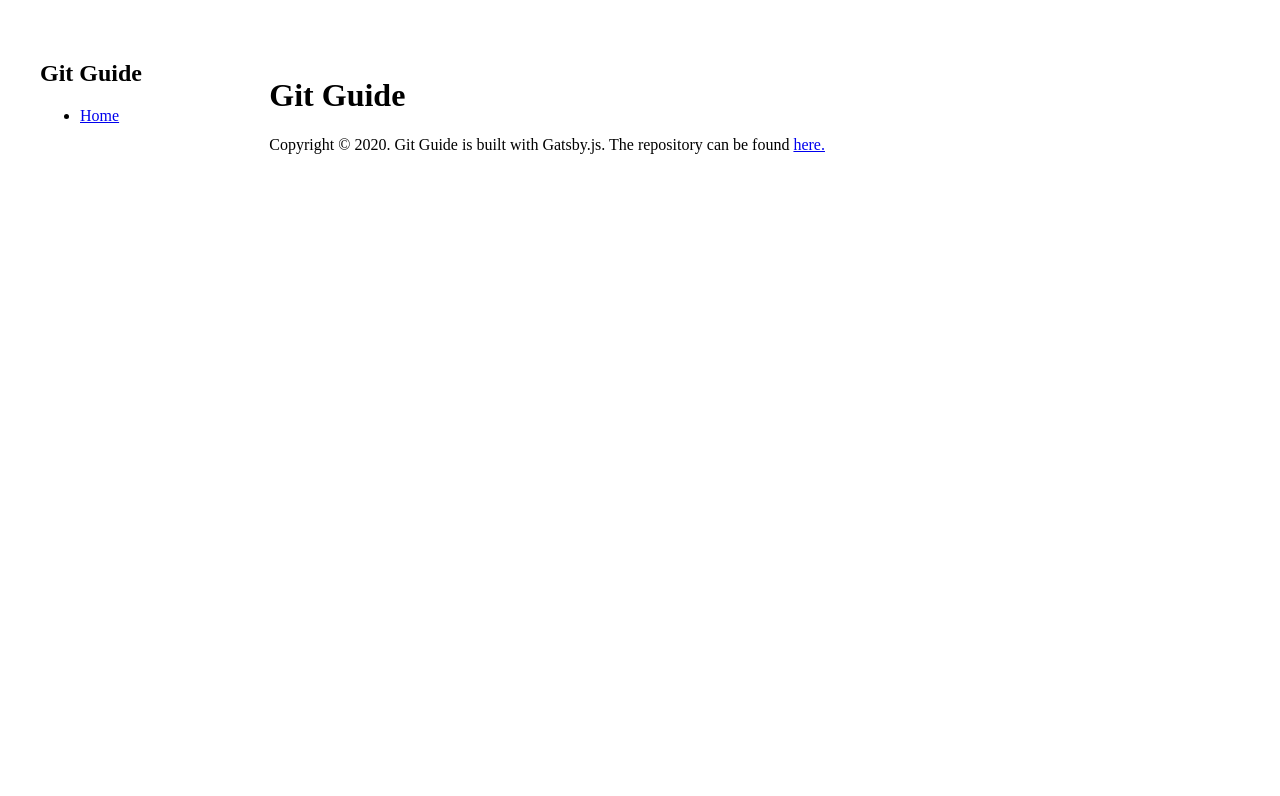
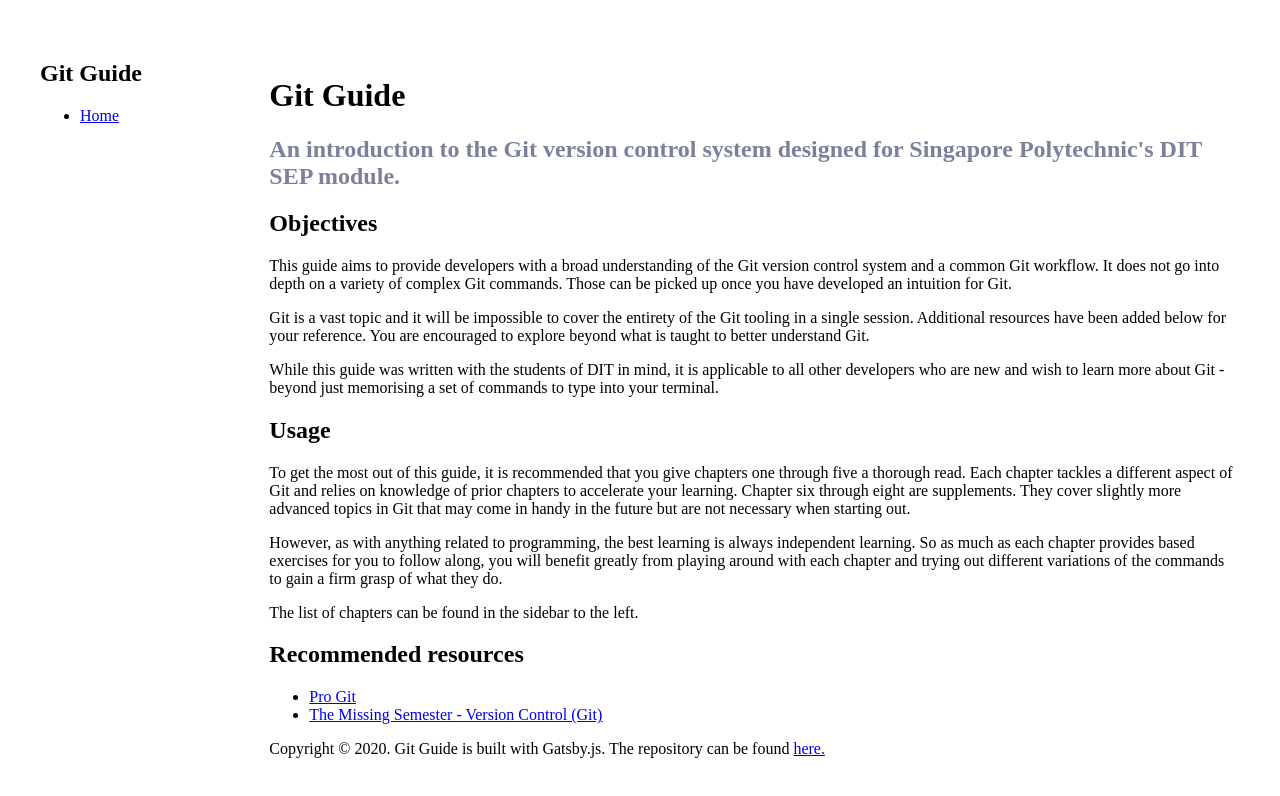
Before and after one commit to woojiahao/git-guide, a Gatsby site in the folder site/: page / in a window 1280 px wide. Built offline with nearby package versions, Linux system fonts and the light colour scheme; Gatsby itself is replaced by a stand-in of ours.

Commit message:
Add index page descriptions

```diff
--- /dev/null
+++ b/site/src/pages/index.css
@@ -0,0 +1,5 @@
+.subtitle {
+  color: #7c809b;
+  padding: 0;
+  margin: 0;
+}
--- a/site/src/pages/index.tsx
+++ b/site/src/pages/index.tsx
@@ -1,10 +1,59 @@
 import * as React from "react"
 import Layout from "../components/layout/layout"
-import Navigation from "../components/navigation/navigation"
+import "./index.css"
 
 const Index = () => (
   <Layout>
     <h1>Git Guide</h1>
+    <h2 className="subtitle">
+      An introduction to the Git version control system designed for Singapore Polytechnic's DIT SEP module.
+    </h2>
+
+    <h2>Objectives</h2>
+    <p>
+      This guide aims to provide developers with a broad understanding of the Git version control system and a common
+      Git workflow. It does not go into depth on a variety of complex Git commands. Those can be picked up once you have
+      developed an intuition for Git.
+    </p>
+
+    <p>
+      Git is a vast topic and it will be impossible to cover the entirety of the Git tooling in a single session.
+      Additional resources have been added below for your reference. You are encouraged to explore beyond what is taught
+      to better understand Git.
+    </p>
+
+    <p>
+      While this guide was written with the students of DIT in mind, it is applicable to all other developers who are
+      new and wish to learn more about Git - beyond just memorising a set of commands to type into your terminal.
+    </p>
+
+    <h2>Usage</h2>
+    <p>
+      To get the most out of this guide, it is recommended that you give chapters one through five a thorough read. Each
+      chapter tackles a different aspect of Git and relies on knowledge of prior chapters to accelerate your learning.
+      Chapter six through eight are supplements. They cover slightly more advanced topics in Git that may come in handy
+      in the future but are not necessary when starting out.
+    </p>
+
+    <p>
+      However, as with anything related to programming, the best learning is always independent learning. So as much as
+      each chapter provides based exercises for you to follow along, you will benefit greatly from playing around with
+      each chapter and trying out different variations of the commands to gain a firm grasp of what they do.
+    </p>
+
+    <p>
+      The list of chapters can be found in the sidebar to the left.
+    </p>
+
+    <h2>Recommended resources</h2>
+    <ul>
+      <li>
+        <a href="https://git-scm.com/book/en/v2">Pro Git</a>
+      </li>
+      <li>
+        <a href="https://missing.csail.mit.edu/2020/version-control/">The Missing Semester - Version Control (Git)</a>
+      </li>
+    </ul>
   </Layout>
 )
 
```
